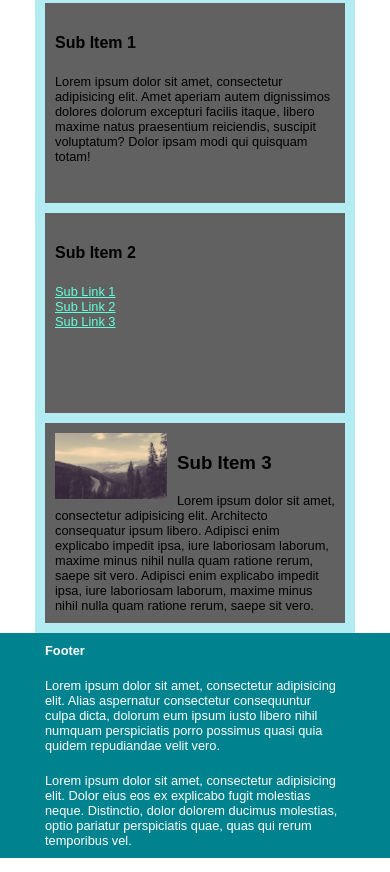
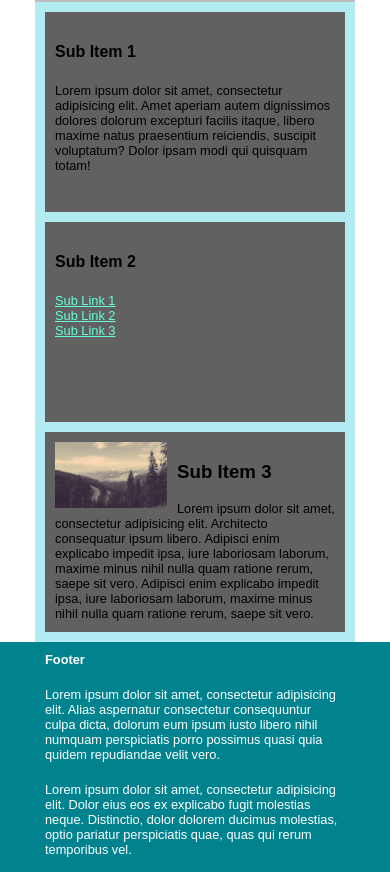
Before and after one commit to xrochoa/enterthestudio, a website: page src/index.html in a window 390 px wide. Shown: the part 958-1830 px from the top of the page. Drawn offline with nearby package versions, Linux system fonts and the light colour scheme.

Commit message:
Added sticky footer and improved some responsive elements

```diff
--- a/src/scss/_responsive.scss
+++ b/src/scss/_responsive.scss
@@ -21,5 +21,6 @@
     footer h4,
     footer p {
         width: 768px;
+        font-size: 0.8em;
     }
 }
--- a/src/scss/_responsive2.scss
+++ b/src/scss/_responsive2.scss
@@ -22,5 +22,6 @@
     footer h4,
     footer p {
         width: 568px;
+        font-size: 0.7em;
     }
 }
--- a/src/scss/_responsive3.scss
+++ b/src/scss/_responsive3.scss
@@ -3,7 +3,7 @@
         width: 320px;
     }
     section:first-of-type {
-    	padding-bottom: 0px;
+        padding-bottom: 0px;
     }
     .main-content > div {
         width: 300px;
@@ -28,8 +28,15 @@
     footer p {
         width: 320px;
     }
-    article,
+    article {
+        height: 280px;
+        font-size: 0.8em;
+    }
     footer {
         font-size: 0.8em;
+        height: 230px;
+    }
+    body {
+        margin-bottom: 230px;
     }
 }
--- a/src/scss/main.scss
+++ b/src/scss/main.scss
@@ -1,10 +1,15 @@
 /* apply a natural box layout model to all elements, but allowing components to change */
+
 html {
     box-sizing: border-box;
 }
-*, *:before, *:after {
+
+*,
+*:before,
+*:after {
     box-sizing: inherit;
 }
+
 
 /* DO NOT EDIT ABOVE THIS COMMENT */
 
@@ -17,17 +22,19 @@
 header {
     background-color: #CFD8DC;
     position: relative;
+}
 
-}
 header:after {
     content: '';
     display: table;
     clear: both;
 }
+
 .main-nav {
     float: left;
     padding: 10px;
 }
+
 .main-nav a {
     text-decoration: none;
     color: #ffffff;
@@ -49,7 +56,9 @@
     }
 }
 
+
 /* DO NOT MODIFY THE WIDTH, HEIGHT, OR SCALE OF THE LOGO */
+
 .logo {
     width: 200px !important;
     height: 100px !important;
@@ -65,7 +74,9 @@
     background-color: #FFF9C4;
     padding: 0 10px;
 }
-article:before, article:after {
+
+article:before,
+article:after {
     content: '';
     display: table;
 }
@@ -107,7 +118,6 @@
     background: url('../images/check.png') 0 0 no-repeat;
     padding-left: 20px;
     margin-left: -20px;
-
 }
 
 .img-bg {
@@ -158,19 +168,37 @@
     margin: 0 10px 0 0;
 }
 
+//sticky footer
+html {
+    position: relative;
+    min-height: 100%;
+}
+
+body {
+    margin: 0 0 150px;
+}
+
 footer {
     width: 100%;
     background-color: #00838F;
     color: #ffffff;
+    //for sticky footer
+    position: absolute;
+    left: 0;
+    bottom: 0;
+    height: 150px;
+    overflow: hidden;
 }
 
-footer h4, footer p {
+footer h4,
+footer p {
     width: 1024px;
     margin: 0 auto;
     padding: 10px;
 }
 
-footer:before, footer:after {
+footer:before,
+footer:after {
     content: '';
     display: table;
 }
```
Also changed, not shown: src/css/main.css. Lines whose indentation alone changed are shown as unchanged.
